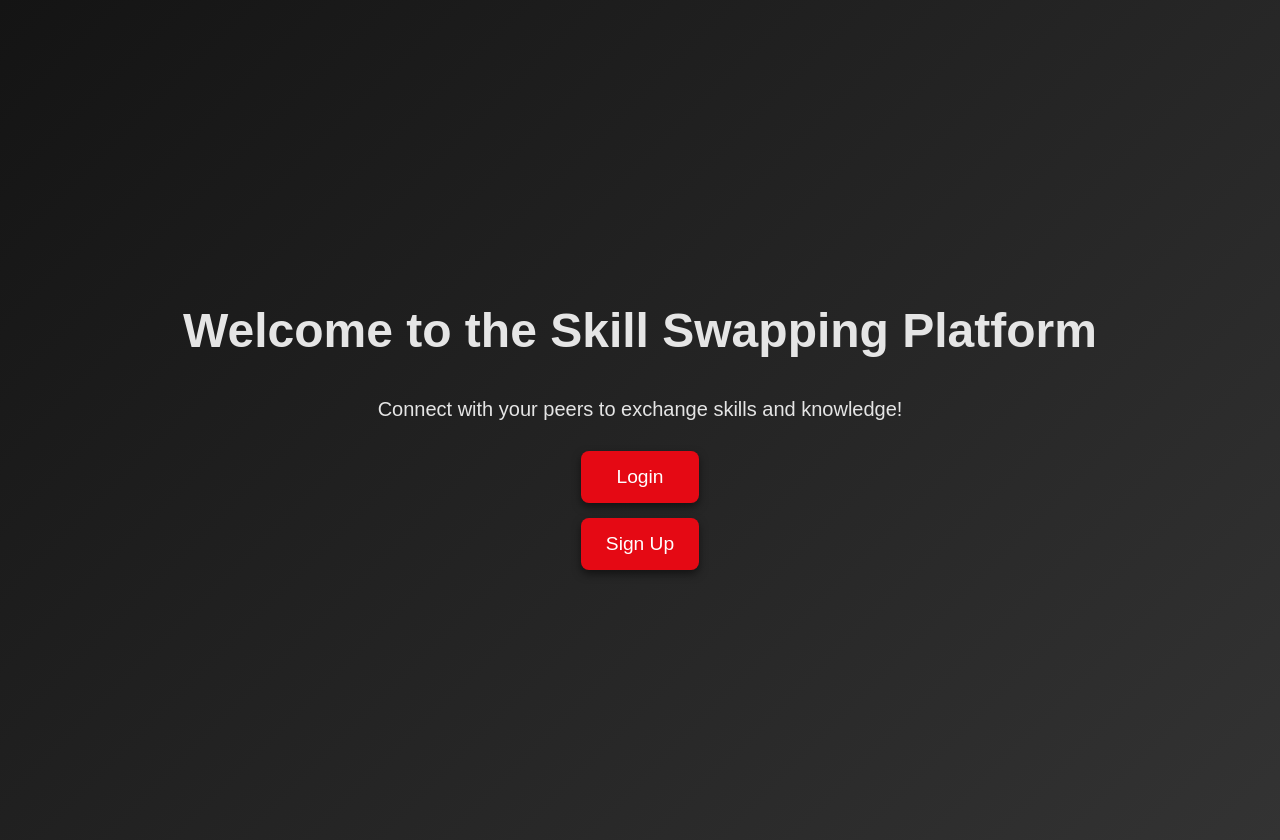
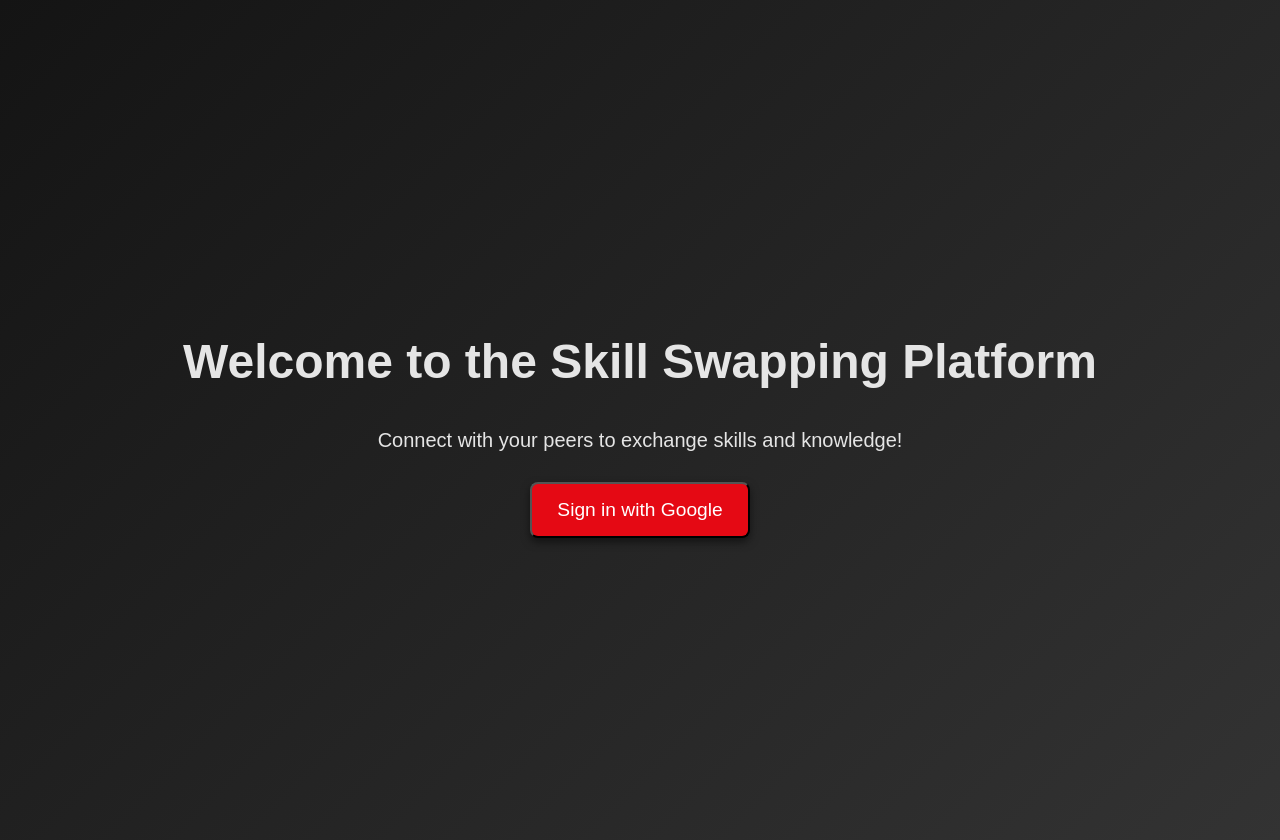
Before and after one commit to satvik1357/eduswap-main, a React (Create React App) app: page / in a window 1280 px wide. Built offline with nearby package versions, Linux system fonts and the light colour scheme.

Commit message:
updated1.0

```diff
--- a/package.json
+++ b/package.json
@@ -9,6 +9,7 @@
     "@testing-library/jest-dom": "^5.17.0",
     "@testing-library/react": "^13.4.0",
     "@testing-library/user-event": "^13.5.0",
+    "firebase": "^10.12.4",
     "react": "^18.3.1",
     "react-dom": "^18.3.1",
     "react-router-dom": "^6.25.1",
--- a/src/pages/HomePage.js
+++ b/src/pages/HomePage.js
@@ -1,15 +1,58 @@
 import React from 'react';
-import { Link } from 'react-router-dom'; // Import Link from react-router-dom
+import { initializeApp } from 'firebase/app';
+import { getAuth, signInWithPopup, GoogleAuthProvider, signOut } from 'firebase/auth';
+import { useNavigate } from 'react-router-dom';
 import '../styles/HomePage.css'; // Ensure the path is correct
 
+// Firebase configuration
+const firebaseConfig = {
+  apiKey: "AIzaSyDTHV4JqbAHcwPJj73fwrOaYy0EvXr-Gy4",
+  authDomain: "eduswap-e77c1.firebaseapp.com",
+  projectId: "eduswap-e77c1",
+  storageBucket: "eduswap-e77c1.appspot.com",
+  messagingSenderId: "1082655214516",
+  appId: "1:1082655214516:web:dab6b7de61ed76bc0180e1",
+  measurementId: "G-58ZWKKCQWP"
+};
+// Initialize Firebase
+const app = initializeApp(firebaseConfig);
+const auth = getAuth(app);
+const provider = new GoogleAuthProvider();
+
 function HomePage() {
+  const navigate = useNavigate();
+
+  const handleGoogleSignIn = () => {
+    signInWithPopup(auth, provider)
+      .then((result) => {
+        const user = result.user;
+        const email = user.email;
+        const domain = email.split('@')[1];
+
+        if (domain !== 'vishnu.edu.in') {
+          signOut(auth)
+            .then(() => {
+              alert('Only vishnu.edu.in email addresses are allowed.');
+            })
+            .catch((error) => {
+              console.error('Error signing out: ', error);
+            });
+        } else {
+          console.log('User signed in: ', user);
+          navigate('/dashboard'); // Redirect to dashboard on successful login
+        }
+      })
+      .catch((error) => {
+        console.error('Error signing in: ', error);
+      });
+  };
+
   return (
     <div className="home-page">
       <h1>Welcome to the Skill Swapping Platform</h1>
       <p>Connect with your peers to exchange skills and knowledge!</p>
       <div className="home-buttons">
-        <Link className="home-link" to="/login">Login</Link>
-        <Link className="home-link" to="/signup">Sign Up</Link>
+        <button className="home-link" onClick={handleGoogleSignIn}>Sign in with Google</button>
       </div>
     </div>
   );
--- a/src/styles/HomePage.css
+++ b/src/styles/HomePage.css
@@ -1,5 +1,3 @@
-/* src/styles/HomePage.css */
-
 /* General page styling */
 .home-page {
   display: flex;
@@ -46,6 +44,7 @@
   font-family: 'Arial', sans-serif;
   transition: background-color 0.3s ease, transform 0.3s ease;
   box-shadow: 0 4px 8px rgba(0, 0, 0, 0.5); /* Darker shadow for depth */
+  cursor: pointer;
 }
 
 .home-link:hover {
```
Also changed, not shown: 1 other file (tests, documents, lock files or other folders).
